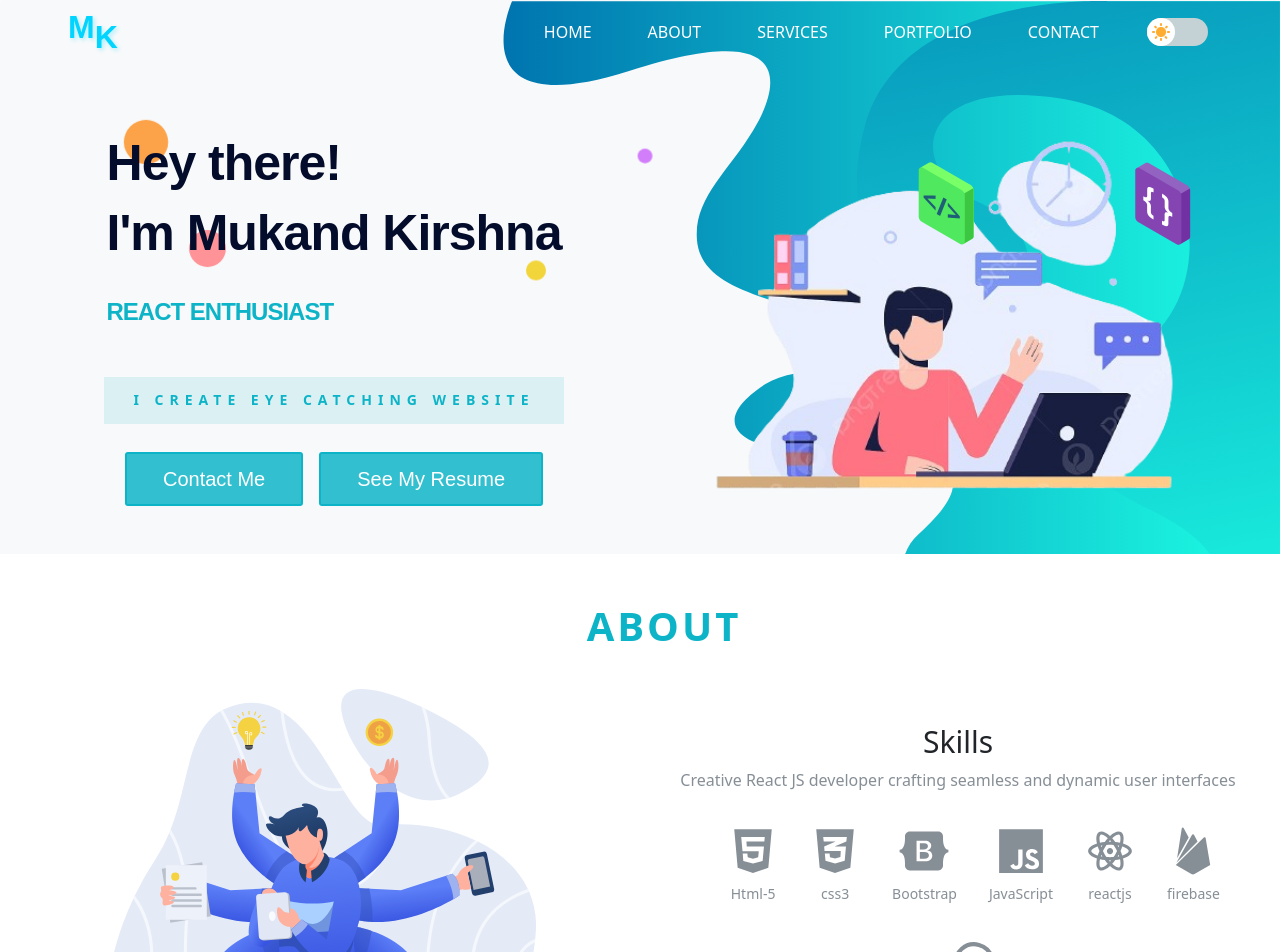
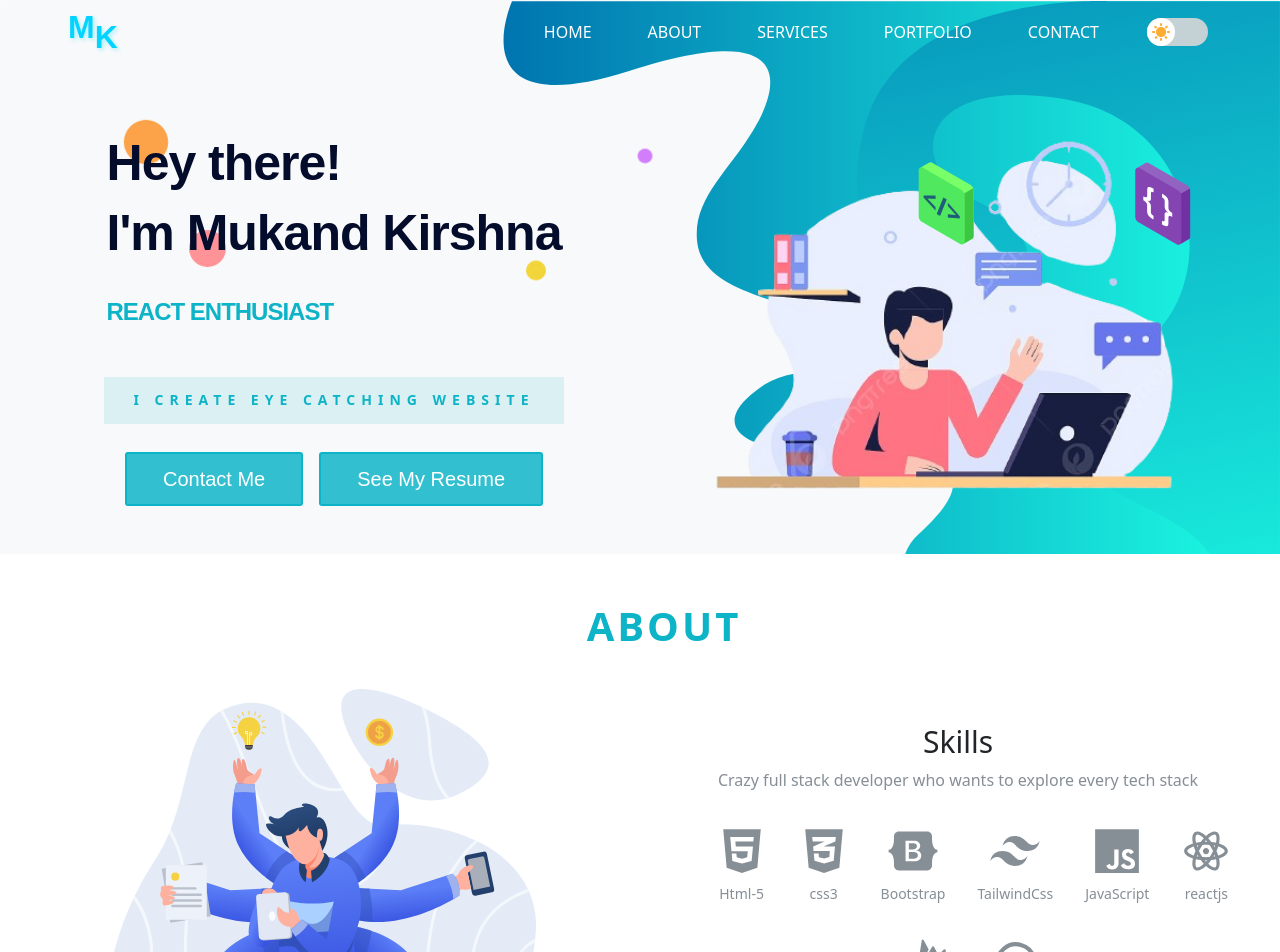
Before and after one commit to mukand-mapara/Portfolio, a React (Create React App) app: page / in a window 1280 px wide. Shown: the top 952 px of the page. Built offline with nearby package versions, Linux system fonts and the light colour scheme.

Commit message:
Update Constants.js

```diff
--- a/src/Constants/Constants.js
+++ b/src/Constants/Constants.js
@@ -6,7 +6,7 @@
   FaLinkedinIn,
 } from "react-icons/fa";
 import { IoLogoFirebase, IoLogoJavascript } from "react-icons/io5";
-import { RiReactjsLine } from "react-icons/ri";
+import { RiReactjsLine, RiTailwindCssFill } from "react-icons/ri";
 import { TbBrandNextjs } from "react-icons/tb";
 
 // cv
@@ -64,7 +64,7 @@
 import navbarImg from "../assets/navbarLogo.jpeg";
 
 const skillsSubTitle =
-  "Creative React JS developer crafting seamless and dynamic user interfaces";
+  "Crazy full stack developer who wants to explore every tech stack";
 
 // name
 const name = "Mukand Kirshna";
@@ -85,6 +85,10 @@
   {
     icon: <FaBootstrap />,
     title: "Bootstrap",
+  },
+  {
+    icon: <RiTailwindCssFill />,
+    title: "TailwindCss",
   },
   {
     icon: <IoLogoJavascript />,
```
